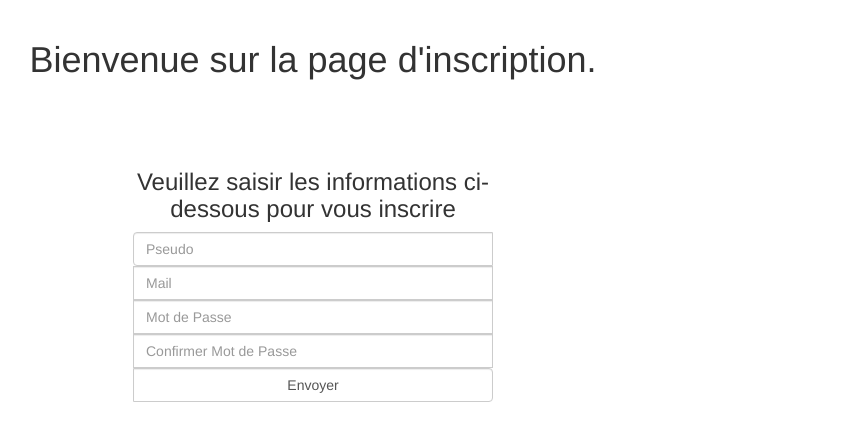
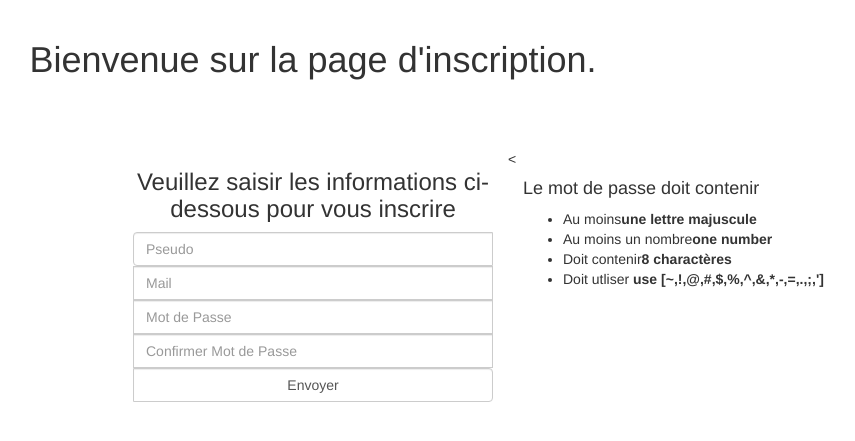
Before and after one commit to hezanathos/PythonPublisher, a Flask app: page /inscription in a window 1280 px wide. Shown: the part 52-493 px from the top of the page, without its empty margins (327-1182 px from the left). Run offline with Flask 2, Linux system fonts and the light colour scheme; some libraries are stand-ins or nearby versions.

Commit message:
Added description about the password in inscription page

```diff
--- a/templates/Accueil.html
+++ b/templates/Accueil.html
@@ -1,4 +1,5 @@
 {# siteDynamiquePython/PythonPublisher/templates/Accueil.html: #}
+
 <!DOCTYPE html>
 <html lang="fr">
     <head>
--- a/templates/connexion.html
+++ b/templates/connexion.html
@@ -1,4 +1,5 @@
 {# siteDynamiquePython/PythonPublisher/templates/connexion.html: #}
+
 <!DOCTYPE html>
 <html lang="fr">
     <head>
--- a/templates/inscription.html
+++ b/templates/inscription.html
@@ -1,4 +1,5 @@
 {# siteDynamiquePython/PythonPublisher/templates/connexion.html: #}
+
 <!DOCTYPE html>
 <html lang="fr">
     <head>
@@ -55,20 +56,19 @@
                         </form>
                     </div>
                 </div>
-                <!--<div class="col-md-4">
+                <<div class="col-md-4">
                     <div class="aro-pswd_info">
                         <div id="pswd_info">
-                            <h4>Password must be requirements</h4>
+                            <h4>Le mot de passe doit contenir</h4>
                             <ul>
-                                <li id="letter" class="invalid">At least <strong>one letter</strong></li>
-                                <li id="capital" class="invalid">At least <strong>one capital letter</strong></li>
-                                <li id="number" class="invalid">At least <strong>one number</strong></li>
-                                <li id="length" class="invalid">Be at least <strong>8 characters</strong></li>
-                                <li id="space" class="invalid">be<strong> use [~,!,@,#,$,%,^,&,*,-,=,.,;,']</strong></li>
+                                <li id="letter" class="invalid">Au moins<strong>une lettre majuscule</strong></li>
+                                <li id="number" class="invalid">Au moins un nombre<strong>one number</strong></li>
+                                <li id="length" class="invalid">Doit contenir<strong>8 charactères</strong></li>
+                                <li id="space" class="invalid">Doit utliser<strong> use [~,!,@,#,$,%,^,&,*,-,=,.,;,']</strong></li>
                             </ul>
                         </div>
                     </div>
-                </div>-->
+                </div>
             </div>
         </div>
     </div>
```
